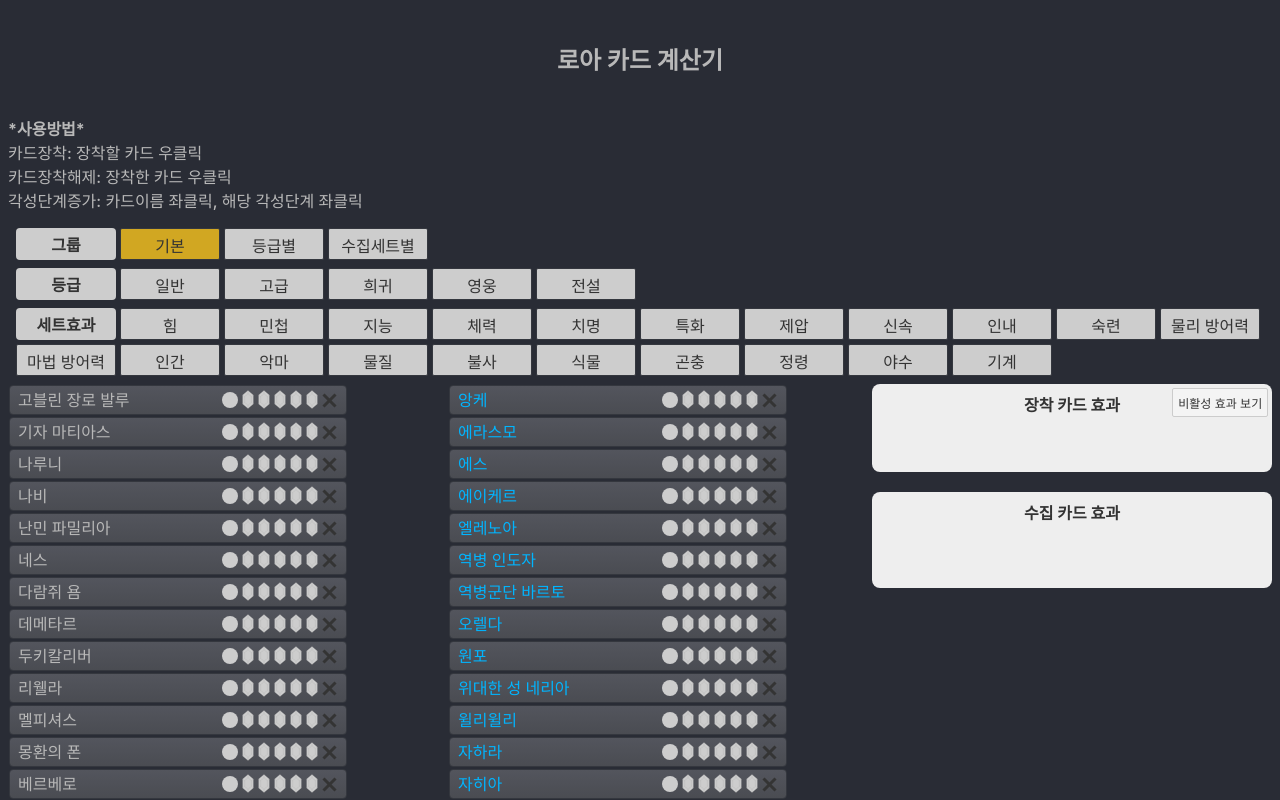
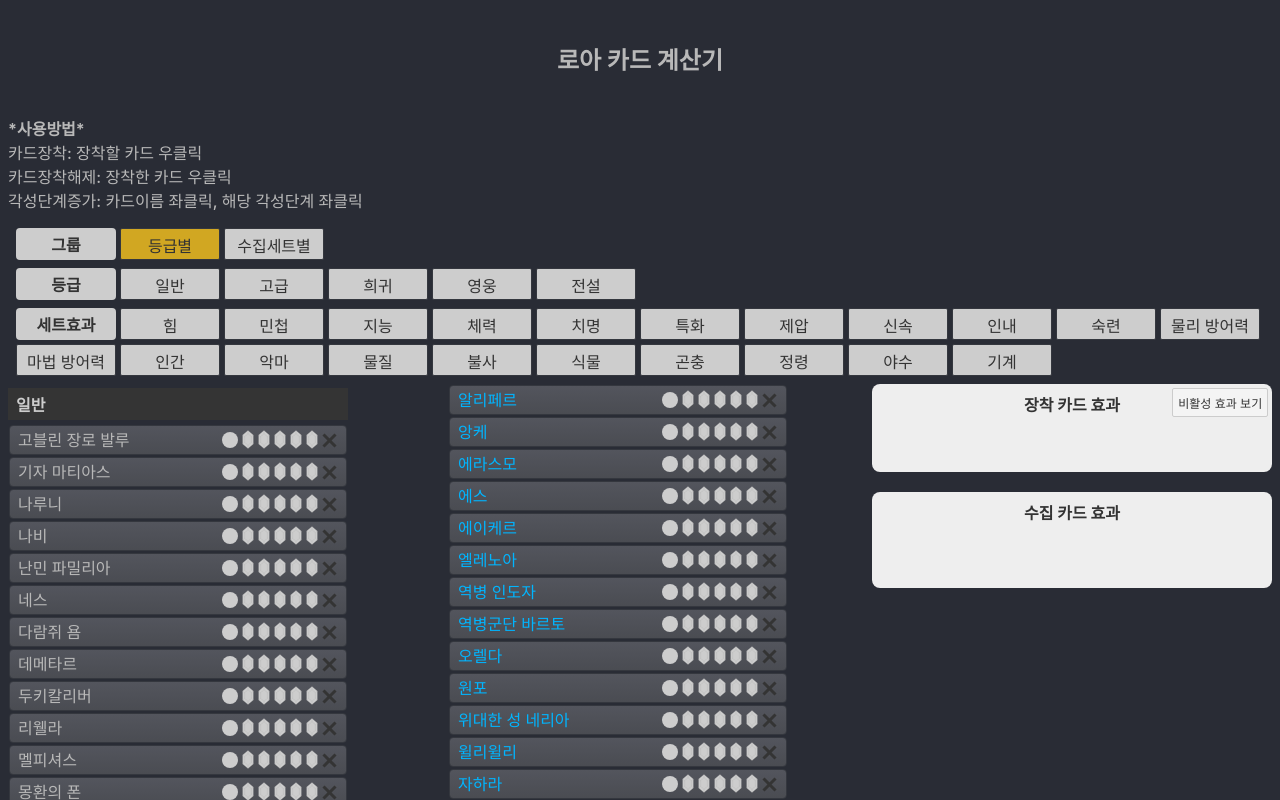
Before and after one commit to asdfghjkkl11/LostArkCardManager, a Svelte app: page / in a window 1280 px wide. Shown: the top 800 px of the page. Built offline with nearby package versions, Linux system fonts and the light colour scheme.

Commit message:
그룹기능 추가

```diff
--- a/src/App.svelte
+++ b/src/App.svelte
@@ -4,6 +4,9 @@
 	import Info from './Info.svelte';
 	import Sort from './Sort.svelte';
 	import Board from './Board.svelte';
+	import Card from './Card.svelte';
+	import GradeBoard from "./GradeBoard.svelte";
+	import CollectBoard from "./CollectBoard.svelte";
 	import Header from './Header.svelte';
 	import Equip from './Equip.svelte';
 	import Collect from './Collect.svelte';
@@ -11,13 +14,13 @@
 
 	let localSaved = localStorage.getItem("localSaved");
 	let cardList = JSON.parse(JSON.stringify(database.card));
-	let equippedObject = (localSaved == "1") ? JSON.parse(localStorage.getItem("equippedObject")) : {};
-	let equippedList = (localSaved == "1") ? JSON.parse(localStorage.getItem("equippedList")) : {};
+	let equippedObject = (localSaved === "1") ? JSON.parse(localStorage.getItem("equippedObject")) : {};
+	let equippedList = (localSaved === "1") ? JSON.parse(localStorage.getItem("equippedList")) : {};
 	let equippedEffect = [];
-	let collectedObject = (localSaved == "1") ? JSON.parse(localStorage.getItem("collectedObject")) : {};
+	let collectedObject = (localSaved === "1") ? JSON.parse(localStorage.getItem("collectedObject")) : {};
 	let collectedEffect = [];
 
-	let groupFlag = 0;
+	let groupFlag = 1;
 	let gradeFilter = {
 		"일반": 0,
 		"고급": 0,
@@ -78,7 +81,7 @@
 			if(equipped !== undefined){
 				for (let equip of equipped) {
 					//카드 정보 추가
-					if (equippedObject[equip] == undefined) {
+					if (equippedObject[equip] === undefined) {
 						equippedObject[equip] = [equip, 0, 0];
 					}
 					equippedObject[equip][1] += 1;
@@ -129,7 +132,7 @@
 		}
 	}
 
-	let renderCardList = {};
+	let renderCardList;
 
 	$:{
 		renderCardList = {};
@@ -151,11 +154,7 @@
 				return true;
 			}
 
-			if(gradeFilter[card.grade] === 1){
-				return true;
-			}
-
-			return false;
+			return gradeFilter[card.grade] === 1;
 		}
 
 		function checkKind(card){
@@ -289,6 +288,10 @@
 		kindFilter[name] ^= 1;
 	}
 
+	function getCollectList(name){
+		return database.collectJoin[name];
+	}
+
 	setContext("cardLeftClickEvent",cardLeftClickEvent);
 	setContext("cardRightClickEvent",cardRightClickEvent);
 </script>
@@ -296,7 +299,17 @@
 <Info/>
 <Sort {groupFlag} {gradeFilter} {kindFilter} {groupFlagClickEvent} {gradeFilterClickEvent} {kindFilterClickEvent}/>
 <div class="main" style="">
-	<Board {renderCardList}/>
+	{#if groupFlag === 0}
+		<Board>
+			{#each Object.entries(renderCardList) as [name, info]}
+				<Card {info}/>
+			{/each}
+		</Board>
+	{:else if groupFlag === 1}
+		<GradeBoard {renderCardList}/>
+	{:else}
+		<CollectBoard {renderCardList} {getCollectList}/>
+	{/if}
 	<div class="right-area">
 		<Equip {equippedList} {equippedEffect} {removeEquippedEvent}/>
 		<Collect {collectedEffect}/>
--- a/src/Board.svelte
+++ b/src/Board.svelte
@@ -1,11 +1,7 @@
 <script>
-	import Card from './Card.svelte';
-	export let renderCardList;
 </script>
 <div class="board">
-	{#each Object.entries(renderCardList) as [name, info]}
-		<Card {info}/>
-	{/each}
+	<slot></slot>
 </div>
 <style>
 	.board{
--- /dev/null
+++ b/src/CardGroup.svelte
@@ -0,0 +1,17 @@
+<script>
+    export let name;
+</script>
+<div class="card-group">
+    <div class="group-header">{name}</div>
+    <slot></slot>
+</div>
+<style>
+    .group-header{
+        width: 324px;
+        margin: 4px 0;
+        padding: 4px 8px;
+        font-weight: bold;
+        background: #343434;
+        color: #cdcdcd;
+    }
+</style>
--- /dev/null
+++ b/src/CollectBoard.svelte
@@ -0,0 +1,46 @@
+<script>
+	import Card from './Card.svelte';
+	import CardGroup from './CardGroup.svelte';
+
+	export let renderCardList;
+	export let getCollectList;
+
+	let renderList;
+
+	$: {
+		renderList = {};
+
+		for (let card in renderCardList) {
+			let name = renderCardList[card].name;
+
+			let collectList = getCollectList(name);
+
+			if(collectList) {
+				for (let i = 0; i < collectList.length; i++) {
+					if (renderList[collectList[i]] === undefined) {
+						renderList[collectList[i]] = [];
+					}
+
+					renderList[collectList[i]].push(renderCardList[card]);
+				}
+			}
+		}
+	}
+</script>
+<div class="board">
+	{#each Object.entries(renderList) as [name, cardList]}
+		{#if cardList.length > 0}
+			<CardGroup {name}>
+				{#each cardList as info}
+					<Card {info}/>
+				{/each}
+			</CardGroup>
+		{/if}
+	{/each}
+</div>
+<style>
+	.board {
+		column-width: 340px;
+		overflow: auto;
+	}
+</style>
--- /dev/null
+++ b/src/GradeBoard.svelte
@@ -0,0 +1,37 @@
+<script>
+	import Card from './Card.svelte';
+	import CardGroup from './CardGroup.svelte';
+	export let renderCardList;
+	let renderList;
+	$: {
+		renderList = {
+			"일반": [],
+			"고급": [],
+			"희귀": [],
+			"영웅": [],
+			"전설": []
+		};
+
+		for(let card in renderCardList){
+			let grade = renderCardList[card].grade;
+			renderList[grade].push(renderCardList[card]);
+		}
+	}
+</script>
+<div class="board">
+	{#each Object.entries(renderList) as [name, cardList]}
+		{#if cardList.length > 0}
+			<CardGroup {name}>
+				{#each cardList as info}
+					<Card {info}/>
+				{/each}
+			</CardGroup>
+		{/if}
+	{/each}
+</div>
+<style>
+	.board{
+		column-width: 340px;
+		overflow: auto;
+	}
+</style>
--- a/src/Sort.svelte
+++ b/src/Sort.svelte
@@ -9,7 +9,7 @@
 <div class="sort">
     <div class="layer">
         <div class="label">그룹</div>
-        <button class="btn-sort" class:active={groupFlag === 0} on:click={(event) => groupFlagClickEvent(0)}>기본</button>
+<!--        <button class="btn-sort" class:active={groupFlag === 0} on:click={(event) => groupFlagClickEvent(0)}>기본</button>-->
         <button class="btn-sort" class:active={groupFlag === 1} on:click={(event) => groupFlagClickEvent(1)}>등급별</button>
         <button class="btn-sort" class:active={groupFlag === 2} on:click={(event) => groupFlagClickEvent(2)}>수집세트별</button>
     </div>
```
